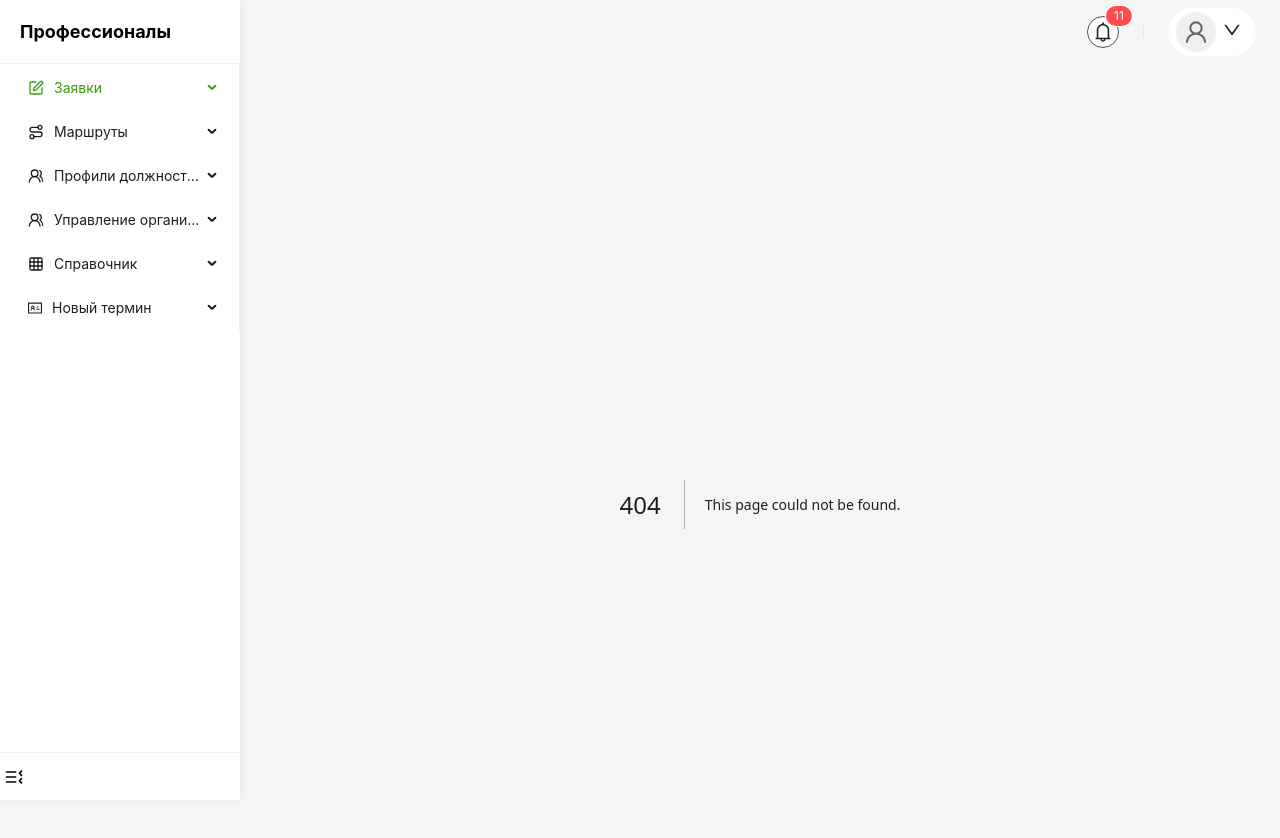
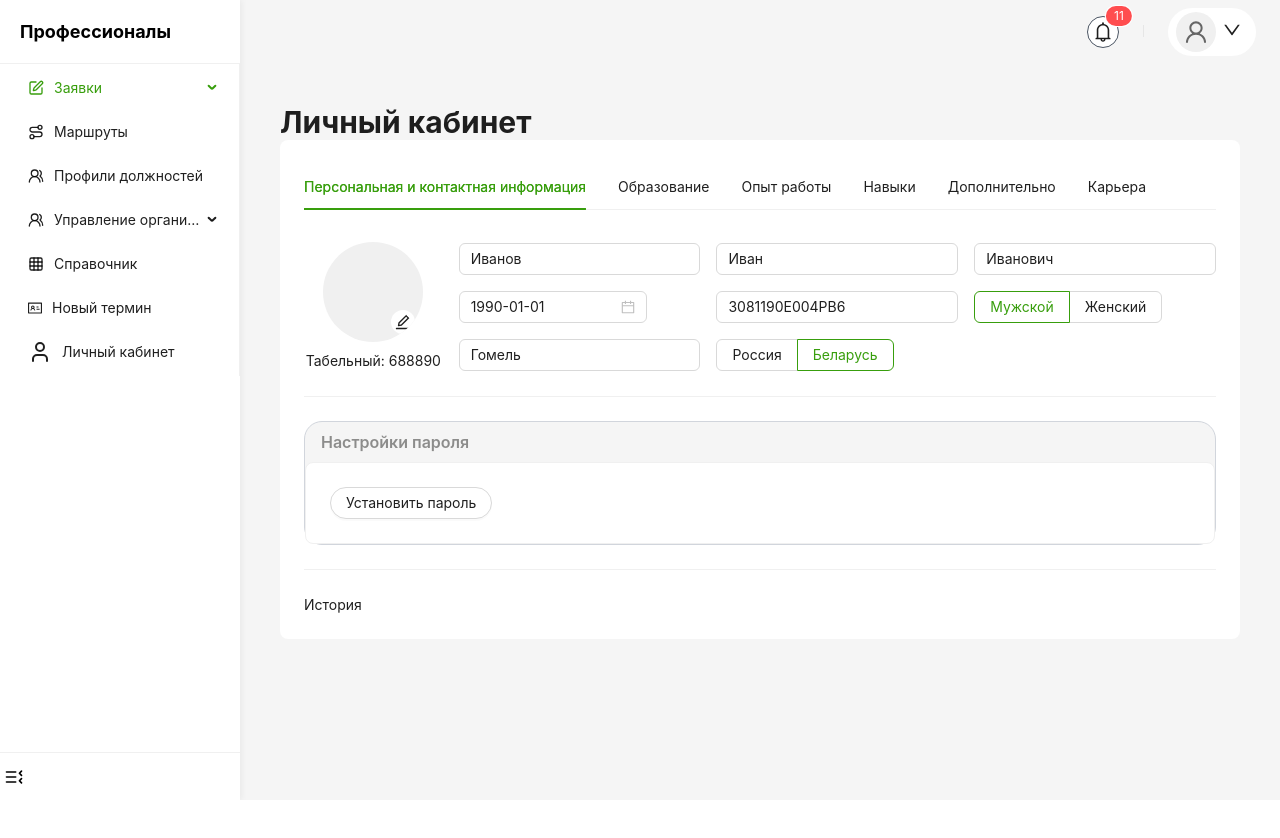
Before and after one commit to hameed-fu/figma-to-nextjs15, a Next.js app: page /personal-account in a window 1280 px wide. Before the commit this address had no page. Shown: the top 838 px of the page. After the commit the page ends 800 px from the top, so only its background shows below. Built offline with nearby package versions, Linux system fonts and the light colour scheme.

Commit message:
personal account

```diff
--- a/app/components/layout/sidebar.tsx
+++ b/app/components/layout/sidebar.tsx
@@ -3,7 +3,7 @@
 import React, { useState } from "react";
 import { Layout, Menu } from "antd";
 import type { MenuProps } from "antd";
-import { ChevronLeft, ChevronRight, Edit, Grid, ListCollapse, Route, UsersRound } from "lucide-react";
+import { ChevronLeft, ChevronRight, Edit, Grid, ListCollapse, Route, User, UsersRound } from "lucide-react";
 import { IdcardOutlined } from "@ant-design/icons";
 import Link from "next/link";
 
@@ -58,6 +58,12 @@ const rawItems = [
     key: "new-term",
     children: [],
   },
+  {
+    name: "Личный кабинет",
+    icon: <User />,
+    key: "personal-account",
+
+  },
 ];
 
 const Sidebar: React.FC = () => {
@@ -66,12 +72,17 @@ const Sidebar: React.FC = () => {
   const items: MenuProps["items"] = rawItems.map((item) => ({
     key: item.key,
     icon: item.icon,
-    label: item.name,
-    children: item.children?.map((child) => ({
-      key: `${item.key}/${child.key}`,
-      label: <Link href={`/${item.key}/${child.key}`}>{child.name}</Link>,
-    })),
+    label: item.children && item.children.length > 0
+      ? item.name
+      : <Link href={`/${item.key}`}>{item.name}</Link>,
+    children: item.children && item.children.length > 0
+      ? item.children.map((child) => ({
+          key: `${item.key}/${child.key}`,
+          label: <Link href={`/${item.key}/${child.key}`}>{child.name}</Link>,
+        }))
+      : undefined,
   }));
+
 
   return (
     <Sider
@@ -90,7 +101,7 @@ const Sidebar: React.FC = () => {
       boxShadow: "2px 0 6px rgba(0, 0, 0, 0.05)",
       zIndex: 10,
     }}
-    trigger={null} // Disable default trigger
+    trigger={null}
   >
     <div
       className="sidebar-header-logo"
--- /dev/null
+++ b/app/personal-account/page.js
@@ -0,0 +1,236 @@
+"use client";
+
+import React, { useRef, useState } from "react";
+import {
+  Row,
+  Col,
+  Input,
+  DatePicker,
+  Button,
+  Radio,
+  Tabs,
+  Typography,
+  Divider,
+  Form,
+  Select,
+  Card,
+} from "antd";
+import {
+  PlusOutlined,
+  EditOutlined,
+  CheckCircleTwoTone,
+} from "@ant-design/icons";
+import dayjs from "dayjs";
+
+const { Title, Text } = Typography;
+const { TabPane } = Tabs;
+
+const PersonalAccount = () => {
+  const [birthDate, setBirthDate] = useState(dayjs("1990-01-01"));
+  const [gender, setGender] = useState("Мужской");
+  const [citizenship, setCitizenship] = useState("Беларусь");
+
+  const fileInputRef = useRef(null);
+  const [preview, setPreview] = useState(null);
+
+  const handleFileChange = (e) => {
+    const file = e.target.files?.[0];
+    if (file) {
+      const reader = new FileReader();
+      reader.onloadend = () => setPreview(reader.result);
+      reader.readAsDataURL(file);
+    }
+  };
+
+  return (
+    <>
+      <h1 className="text-2xl sm:text-3xl font-bold">Личный кабинет</h1>
+      <div style={{ padding: 24, background: "#fff", borderRadius: 8 }}>
+        <Tabs defaultActiveKey="1">
+          <TabPane tab="Персональная и контактная информация" key="1">
+            {/* Tab 1 Content */}
+            <Row gutter={[16, 16]} align="middle" style={{ marginTop: 16 }}>
+              <Col span={4} style={{ textAlign: "center" }}>
+                <div
+                  onClick={() => fileInputRef.current?.click()}
+                  style={{
+                    width: 100,
+                    height: 100,
+                    borderRadius: "50%",
+                    backgroundColor: "#f0f0f0",
+                    margin: "0 auto",
+                    position: "relative",
+                    overflow: "hidden",
+                    cursor: "pointer",
+                  }}
+                >
+                  {preview ? (
+                    <img
+                      src={preview}
+                      alt="avatar"
+                      style={{ width: "100%", height: "100%", objectFit: "cover" }}
+                    />
+                  ) : null}
+                  <EditOutlined
+                    style={{
+                      position: "absolute",
+                      bottom: 8,
+                      right: 8,
+                      backgroundColor: "#fff",
+                      borderRadius: "50%",
+                      padding: 4,
+                      fontSize: 16,
+                    }}
+                  />
+                  <input
+                    type="file"
+                    accept="image/*"
+                    style={{ display: "none" }}
+                    ref={fileInputRef}
+                    onChange={handleFileChange}
+                  />
+                </div>
+                <div style={{ marginTop: 8 }} type="secondary">
+                  Табельный: 688890
+                </div>
+              </Col>
+              <Col span={20}>
+                <Row gutter={[16, 16]}>
+                  {/* Personal Info Fields */}
+                  <Col span={8}>
+                    <Input placeholder="Фамилия" value="Иванов" />
+                  </Col>
+                  <Col span={8}>
+                    <Input placeholder="Имя" value="Иван" />
+                  </Col>
+                  <Col span={8}>
+                    <Input placeholder="Отчество" value="Иванович" />
+                  </Col>
+                  <Col span={8}>
+                    <DatePicker
+                      placeholder="Дата рождения"
+                      value={birthDate}
+                      onChange={(date) => setBirthDate(date)}
+                    />
+                  </Col>
+                  <Col span={8}>
+                    <Input
+                      placeholder="Идентификационный номер"
+                      value="3081190E004PB6"
+                    />
+                  </Col>
+                  <Col span={8}>
+                    <Radio.Group
+                      value={gender}
+                      onChange={(e) => setGender(e.target.value)}
+                    >
+                      <Radio.Button value="Мужской">Мужской</Radio.Button>
+                      <Radio.Button value="Женский">Женский</Radio.Button>
+                    </Radio.Group>
+                  </Col>
+                  <Col span={8}>
+                    <Input placeholder="Место проживания" value="Гомель" />
+                  </Col>
+                  <Col span={8}>
+                    <Radio.Group
+                      value={citizenship}
+                      onChange={(e) => setCitizenship(e.target.value)}
+                    >
+                      <Radio.Button value="Россия">Россия</Radio.Button>
+                      <Radio.Button value="Беларусь">Беларусь</Radio.Button>
+                    </Radio.Group>
+                  </Col>
+                </Row>
+              </Col>
+            </Row>
+          </TabPane>
+
+          <TabPane tab="Образование" key="2">
+            {/* Tab 2 Content */}
+            <Row gutter={[16, 16]}>
+              <Col span={8}>
+                <Input placeholder="Учебное заведение" />
+              </Col>
+              <Col span={8}>
+                <Input placeholder="Специальность" />
+              </Col>
+              <Col span={8}>
+                <DatePicker placeholder="Дата окончания" />
+              </Col>
+            </Row>
+          </TabPane>
+
+          <TabPane tab="Опыт работы" key="3">
+            {/* Tab 3 Content */}
+            <Row gutter={[16, 16]}>
+              <Col span={8}>
+                <Input placeholder="Компания" />
+              </Col>
+              <Col span={8}>
+                <Input placeholder="Должность" />
+              </Col>
+              <Col span={8}>
+                <DatePicker placeholder="Период работы" />
+              </Col>
+            </Row>
+          </TabPane>
+
+          <TabPane tab="Навыки" key="4">
+            {/* Tab 4 Content */}
+            <Row gutter={[16, 16]}>
+              <Col span={12}>
+                <Form.Item label="Навыки">
+                  <Select mode="multiple" placeholder="Выберите навыки">
+                    <Select.Option value="communication">Коммуникация</Select.Option>
+                    <Select.Option value="leadership">Лидерство</Select.Option>
+                    <Select.Option value="teamwork">Работа в команде</Select.Option>
+                    <Select.Option value="problemSolving">Решение проблем</Select.Option>
+                  </Select>
+                </Form.Item>
+              </Col>
+            </Row>
+          </TabPane>
+
+          <TabPane tab="Дополнительно" key="5">
+            {/* Tab 5 Content */}
+            <Row gutter={[16, 16]}>
+              <Col span={12}>
+                <Input placeholder="Дополнительная информация" />
+              </Col>
+            </Row>
+          </TabPane>
+
+          <TabPane tab="Карьера" key="6">
+            {/* Tab 6 Content */}
+            <Row gutter={[16, 16]}>
+              <Col span={12}>
+                <Input placeholder="Цели карьеры" />
+              </Col>
+            </Row>
+          </TabPane>
+        </Tabs>
+
+        <Divider />
+
+        <div className="rounded-[18px] p-0 border border-gray-300 bg-[#F5F5F5] mb-6">
+          <div className="text-[#0D0E0C73] px-4 text-[16px] py-2 font-semibold">
+            Настройки пароля
+          </div>
+          <Card className="rounded-[18px]">
+            <div>
+              <Button className="text-black" shape="round">
+                Установить пароль
+              </Button>
+            </div>
+          </Card>
+        </div>
+
+        <Divider />
+
+        <div type="secondary">История</div>
+      </div>
+    </>
+  );
+};
+
+export default PersonalAccount;
--- a/package.json
+++ b/package.json
@@ -14,6 +14,7 @@
     "@ant-design/v5-patch-for-react-19": "^1.0.3",
     "@tailwindcss/postcss": "^4.1.4",
     "antd": "^5.24.7",
+    "dayjs": "^1.11.13",
     "lucide-react": "^0.502.0",
     "next": "15.3.1",
     "next-themes": "^0.4.6",
```
Also changed, not shown: 1 other file (tests, documents, lock files or other folders).
